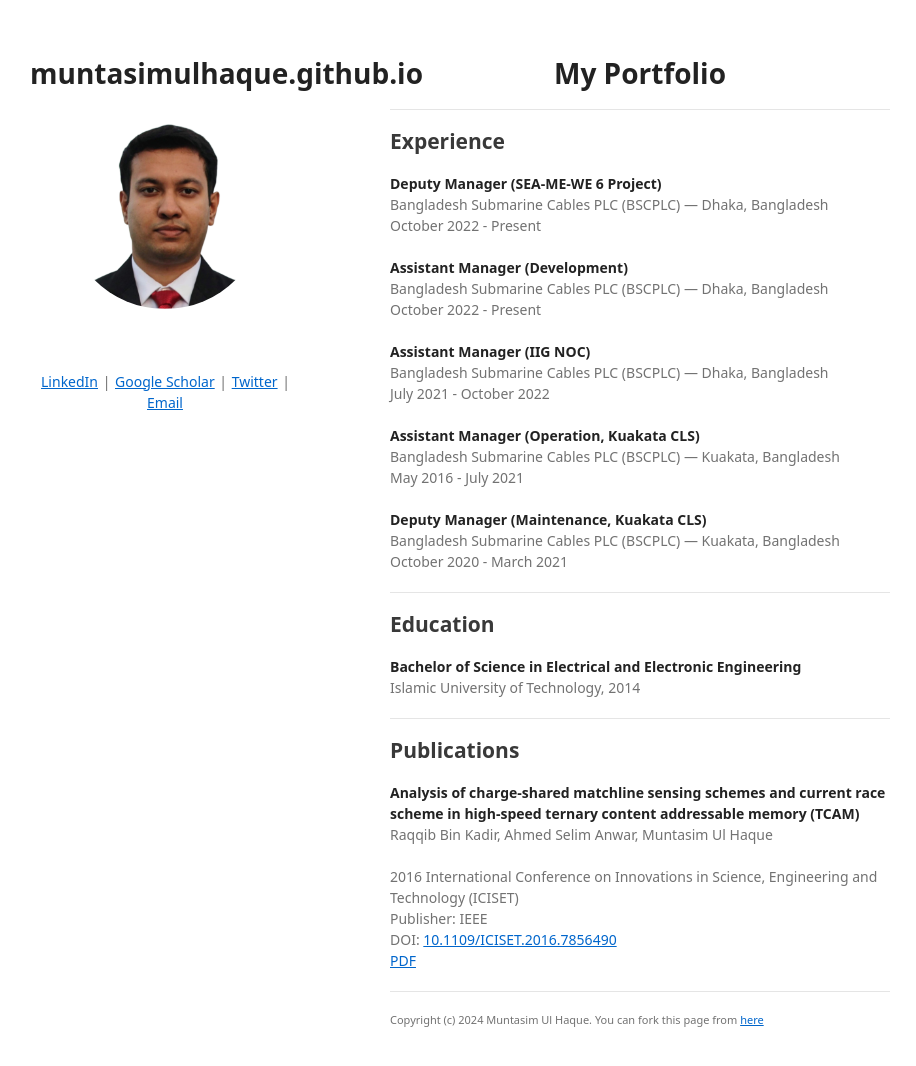
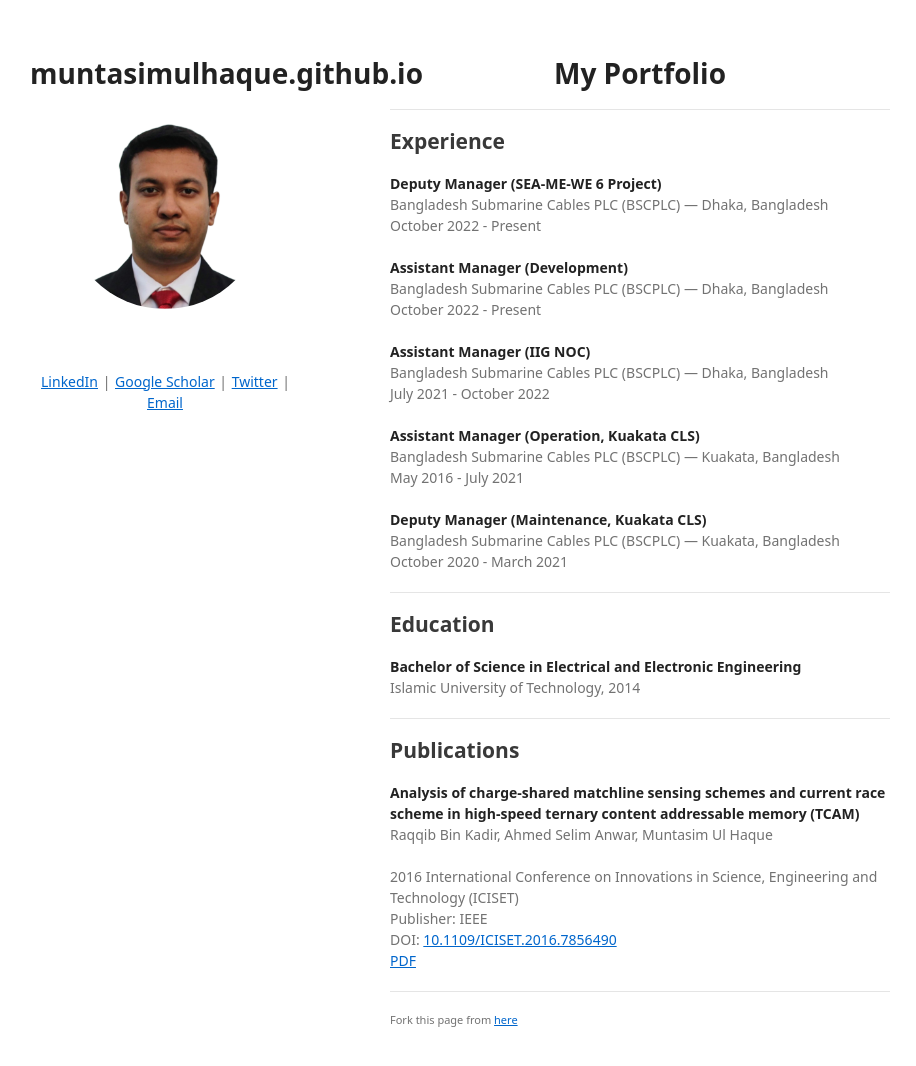
Before and after one commit to muntasimulhaque/muntasimulhaque.github.io, a Jekyll site: the page built from index.md, in a window 1280 px wide and 1099 px high. Shown: the top 1066 px of the window, without its empty margins (180-1096 px from the left). Built offline with Jekyll 4.4.1, drawn with Linux system fonts in a browser that asks for light colours; our own code applies the rules of GitHub Pages for plain Markdown files; a script that is not in the unit is left out.

Commit message:
Update index.md

```diff
--- a/index.md
+++ b/index.md
@@ -42,5 +42,5 @@
 [PDF](https://mega.nz/file/7IAGwRgA#IUDTS7mYArwtloYyYOpVU6hfhNQrHJ4xFYuz8BCQ3sE){:target="_blank"}
 
 ---
-<p style="font-size:11px">Copyright (c) 2024 Muntasim Ul Haque. You can fork this page from <a href="https://github.com/muntasimulhaque/muntasimulhaque.github.io" target="_blank">here</a></p>
+<p style="font-size:11px">Fork this page from <a href="https://github.com/muntasimulhaque/muntasimulhaque.github.io" target="_blank">here</a></p>
 <!-- Remove above link if you don't want to attibute -->
```
